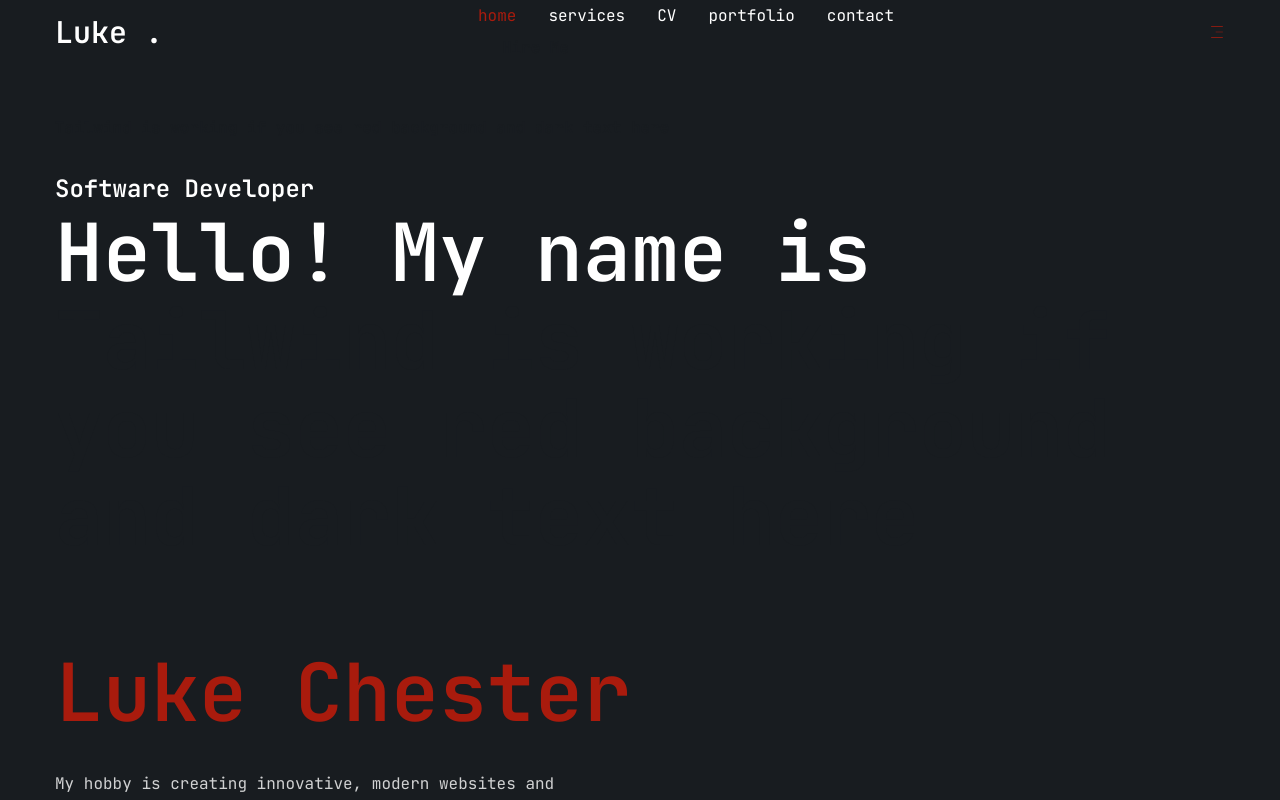
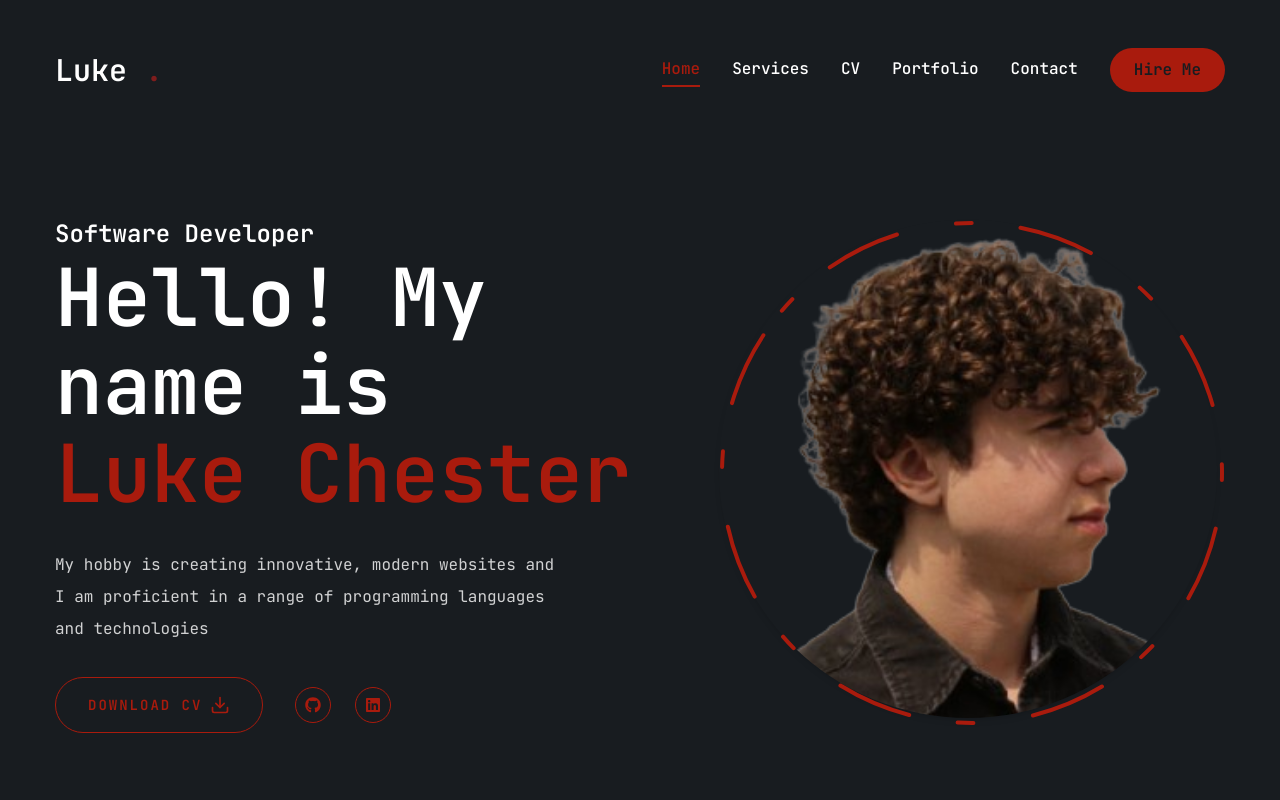
Before and after one commit to LukeChester03/luke-portfolio, a Next.js app: page / in a window 1280 px wide. Shown: the top 800 px of the page. Built offline with nearby package versions, Linux system fonts and the light colour scheme.

Commit message:
final fix pleasee

```diff
--- a/app/page.tsx
+++ b/app/page.tsx
@@ -18,13 +18,11 @@ const Home = () => {
     <section className="relative min-h-screen bg-primary">
       {/* Main content with transparent backgrounds */}
       <div className="relative z-10 container mx-auto py-12 bg-transparent">
-        <TestTailwind />
         <div className="flex flex-col xl:flex-row items-center justify-between xl:pt-8 xl:pb-24 bg-transparent">
           <div className="text-center xl:text-left order-2 xl:order-none bg-transparent">
             <span className="h3 bg-transparent">Software Developer</span>
             <h1 className="h1 mb-8 bg-transparent">
               Hello! My name is
-              <TestTailwind />
               <br />
               <span className="text-accent bg-transparent">Luke Chester</span>
             </h1>
--- a/tailwind.config.ts
+++ b/tailwind.config.ts
@@ -4,7 +4,7 @@ const config: Config = {
   darkMode: ["class"],
   content: [
     "./pages/**/*.{ts,tsx}",
-    "./components/**/*.{ts,tsx}",
+    "./Components/**/*.{ts,tsx}",
     "./app/**/*.{ts,tsx}",
     "./src/**/*.{ts,tsx}",
   ],
```
